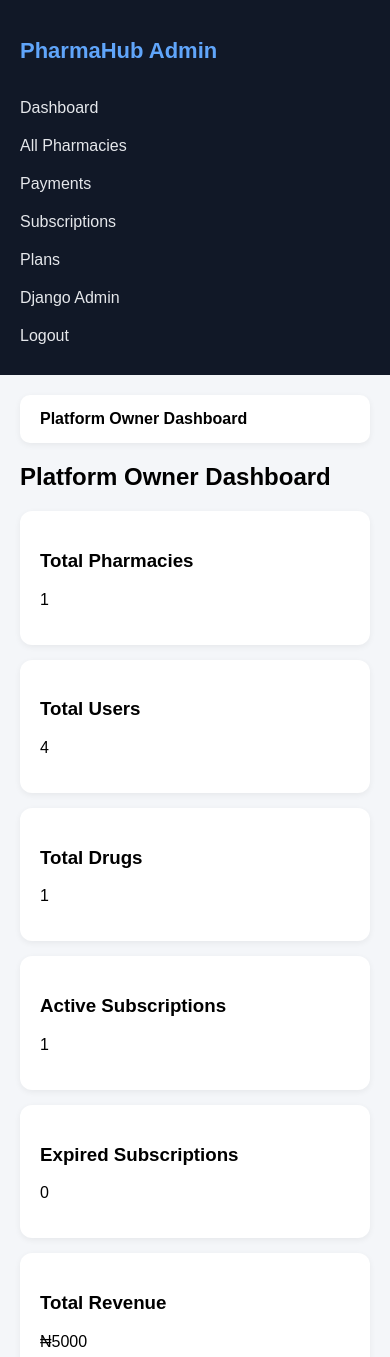
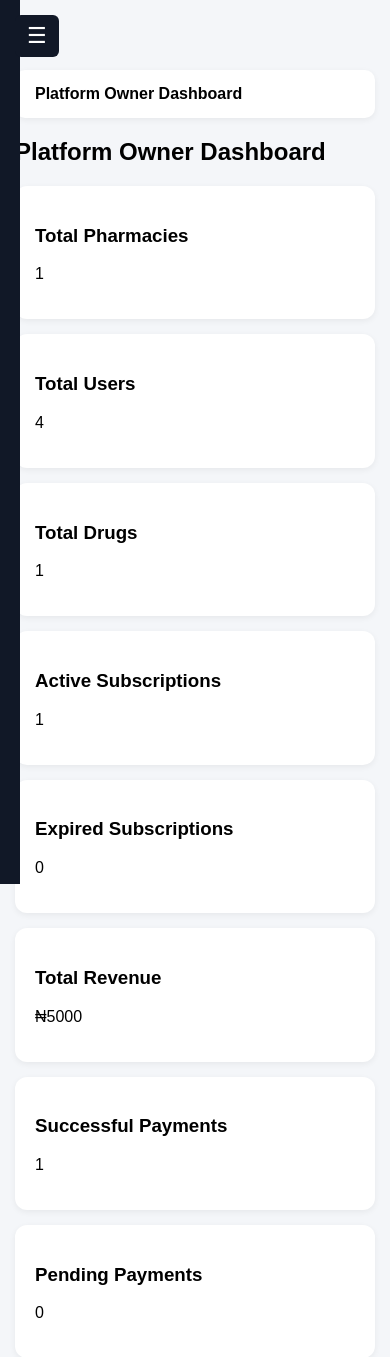
Before and after one commit to PythonicRidwanFX/pharmahub, a Django app: page /superadmin/ in a window 390 px wide. Shown: the top 1357 px of the page. Run offline with Django 5.2, Linux system fonts and the light colour scheme; a user stored in the database is signed in; data comes from the database, SQL or seed files in the repository.

Commit message:
update superadmin mobile sidebar

```diff
--- a/templates/superadmin_panel/superadmin_base.html
+++ b/templates/superadmin_panel/superadmin_base.html
@@ -17,11 +17,27 @@
             min-height: 100vh;
         }
 
+        .menu-btn {
+            display: none;
+            position: fixed;
+            top: 15px;
+            left: 15px;
+            background: #111827;
+            color: white;
+            border: none;
+            font-size: 22px;
+            padding: 8px 12px;
+            border-radius: 6px;
+            z-index: 1001;
+            cursor: pointer;
+        }
+
         .sidebar {
             width: 240px;
             background: #111827;
             color: white;
             padding: 20px;
+            transition: left 0.3s ease;
         }
 
         .sidebar h2 {
@@ -122,12 +138,30 @@
         }
 
         @media (max-width: 800px) {
+            .menu-btn {
+                display: block;
+            }
+
             .layout {
                 flex-direction: column;
             }
 
             .sidebar {
-                width: 100%;
+                position: fixed;
+                top: 0;
+                left: -260px;
+                width: 240px;
+                height: 100vh;
+                z-index: 1000;
+                overflow-y: auto;
+            }
+
+            .sidebar.active {
+                left: 0;
+            }
+
+            .main {
+                padding: 70px 15px 20px 15px;
             }
 
             .cards {
@@ -138,6 +172,8 @@
 </head>
 <body>
 <div class="layout">
+    <button class="menu-btn" onclick="toggleSidebar()">☰</button>
+
     <div class="sidebar">
         <h2>PharmaHub Admin</h2>
         <a href="{% url 'admin_dashboard' %}">Dashboard</a>
@@ -165,5 +201,11 @@
         {% block content %}{% endblock %}
     </div>
 </div>
+
+<script>
+function toggleSidebar() {
+    document.querySelector('.sidebar').classList.toggle('active');
+}
+</script>
 </body>
 </html>
```
